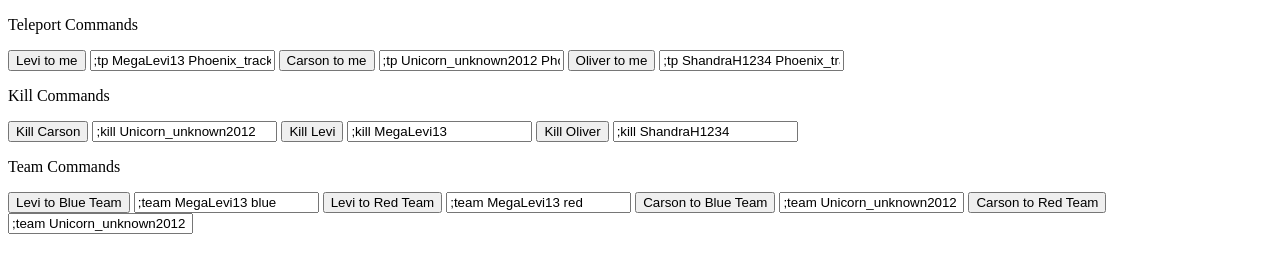
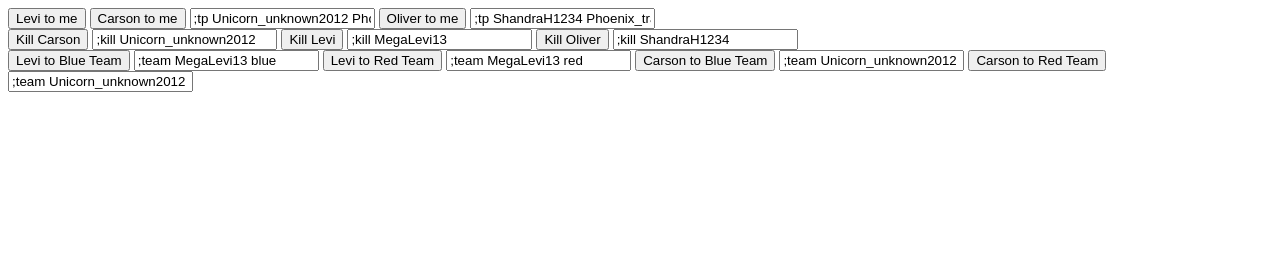
Before and after one commit to Angulorecto/nrg, a plain HTML site: page index.html in a window 1280 px wide. Drawn offline with Linux system fonts and the light colour scheme.

Commit message:
Update index.html

```diff
--- a/index.html
+++ b/index.html
@@ -4,10 +4,8 @@
         <title>Energy assault commands</title>
     </head>
     <body>
-      <p>Teleport Commands</p>
-
       <button onclick="L_to_me()">Levi to me</button>
-      <input type="text" value=";tp MegaLevi13 Phoenix_tracker" id="levi2me">
+      <input type="hidden" value=";tp MegaLevi13 Phoenix_tracker" id="levi2me">
 
       <button onclick="C_to_me()">Carson to me</button>
       <input type="text" value=";tp Unicorn_unknown2012 Phoenix_tracker" id="carson2me">
@@ -15,7 +13,6 @@
       <button onclick="Olver_to_me()">Oliver to me</button>
       <input type="text" value=";tp ShandraH1234 Phoenix_tracker" id="oliver2me"><br>
 
-      <p>Kill Commands</p>
       <button onclick="killcarson()">Kill Carson</button>
       <input type="text" value=";kill Unicorn_unknown2012" id="killcarson">
 
@@ -24,8 +21,6 @@
 
       <button onclick="killoliver()">Kill Oliver</button>
       <input type="text" value=";kill ShandraH1234" id="killoliver"><br>
-
-      <p>Team Commands</p>
 
       <button onclick="L_to_blue()">Levi to Blue Team</button>
       <input type="text" value=";team MegaLevi13 blue" id="levi2blue">
```
